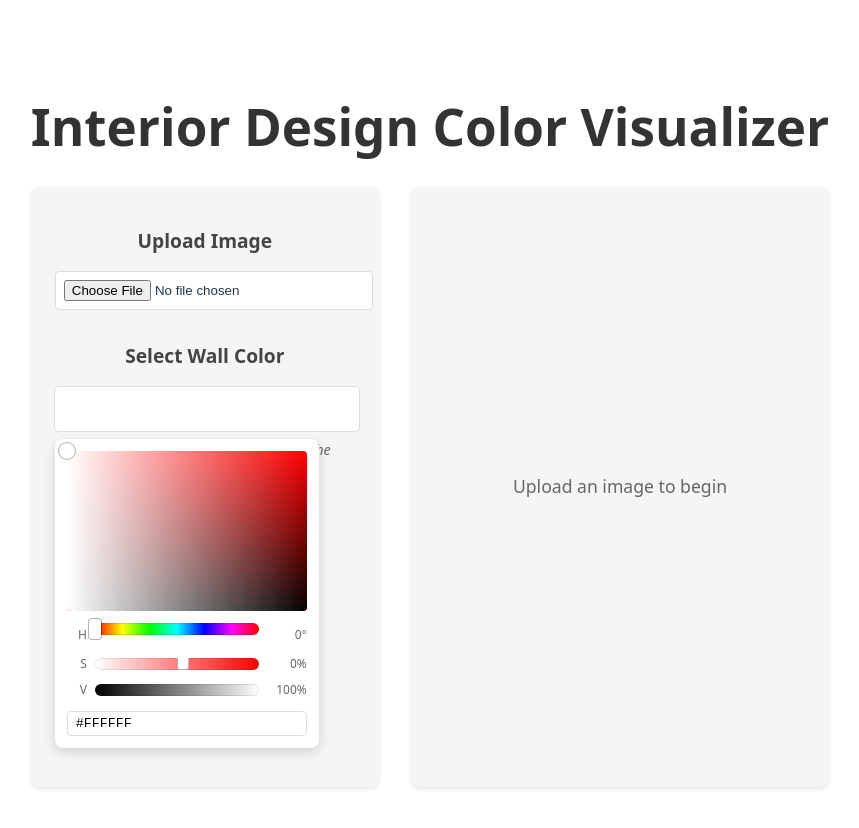
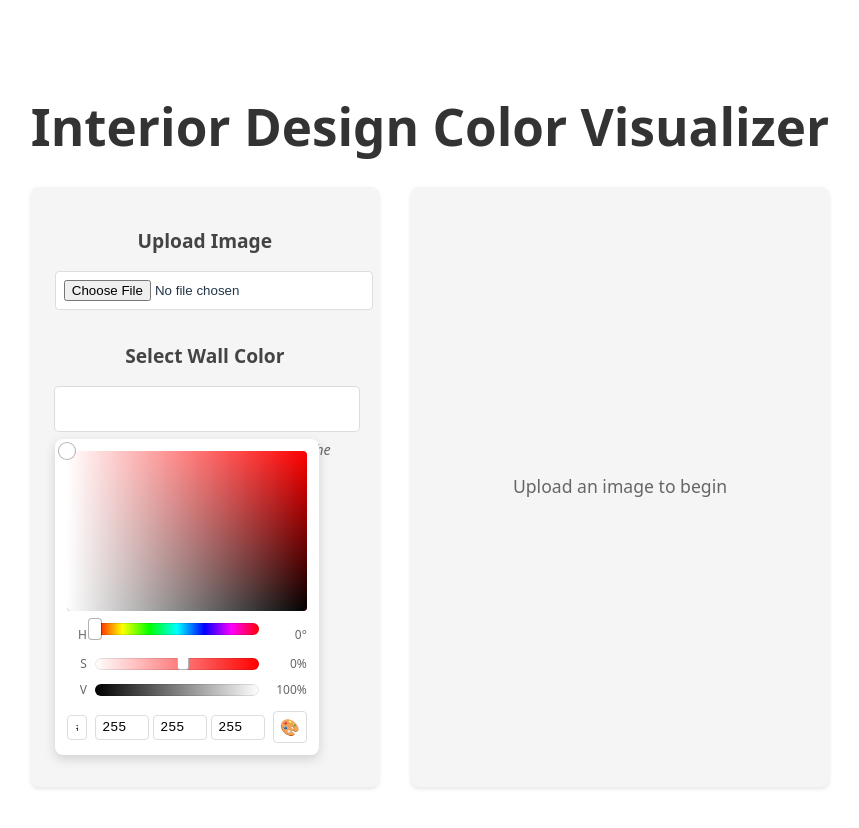
Before and after one commit to prasannaganesan/interior-design-app, a React (Vite) app: page / in a window 1280 px wide. Both pictures are taken after a click on the element 416 px from the left and 409 px from the top of the page. Shown: the top 828 px of the page, without its empty margins (210-1069 px from the left). Built offline with nearby package versions, Linux system fonts and the light colour scheme.

Commit message:
Add RGB inputs and eyedropper to color picker

```diff
--- a/src/App.css
+++ b/src/App.css
@@ -192,6 +192,28 @@ h2 {
   border-radius: 4px;
   font-family: monospace;
   text-transform: uppercase;
+}
+
+.rgb-inputs {
+  display: flex;
+  gap: 4px;
+}
+
+.rgb-inputs input {
+  width: 40px;
+  padding: 4px 6px;
+  border: 1px solid #ddd;
+  border-radius: 4px;
+  font-family: monospace;
+  text-align: center;
+}
+
+.eyedropper-button {
+  background: white;
+  border: 1px solid #ddd;
+  border-radius: 4px;
+  padding: 4px 6px;
+  cursor: pointer;
 }
 
 .hsv-controls {
--- a/src/components/ColorPicker.tsx
+++ b/src/components/ColorPicker.tsx
@@ -84,9 +84,29 @@ const HSVToHex = (hsv: HSV): string => {
   return `#${toHex(r)}${toHex(g)}${toHex(b)}`;
 };
 
+interface RGB {
+  r: number;
+  g: number;
+  b: number;
+}
+
+const hexToRGB = (hex: string): RGB => ({
+  r: parseInt(hex.slice(1, 3), 16),
+  g: parseInt(hex.slice(3, 5), 16),
+  b: parseInt(hex.slice(5, 7), 16)
+});
+
+const rgbToHex = ({ r, g, b }: RGB): string => {
+  const toHex = (n: number) => n.toString(16).padStart(2, '0');
+  return `#${toHex(r)}${toHex(g)}${toHex(b)}`;
+};
+
 export default function ColorPicker({ value, onChange }: ColorPickerProps) {
   const [isOpen, setIsOpen] = useState(false);
   const [hsv, setHSV] = useState<HSV>(hexToHSV(value));
+  const [hexInput, setHexInput] = useState(value.toUpperCase());
+  const [rgb, setRgb] = useState<RGB>(hexToRGB(value));
+  const [supportsEyeDropper, setSupportsEyeDropper] = useState(false);
   const pickerRef = useRef<HTMLDivElement>(null);
 
   useEffect(() => {
@@ -96,6 +116,8 @@ export default function ColorPicker({ value, onChange }: ColorPickerProps) {
       newHSV.h = hsv.h;
     }
     setHSV(newHSV);
+    setHexInput(value.toUpperCase());
+    setRgb(hexToRGB(value));
   }, [value]);
 
   useEffect(() => {
@@ -107,6 +129,10 @@ export default function ColorPicker({ value, onChange }: ColorPickerProps) {
 
     document.addEventListener('mousedown', handleClickOutside);
     return () => document.removeEventListener('mousedown', handleClickOutside);
+  }, []);
+
+  useEffect(() => {
+    setSupportsEyeDropper('EyeDropper' in window);
   }, []);
 
   const handleSVChange = (event: React.MouseEvent<HTMLDivElement>) => {
@@ -147,6 +173,31 @@ export default function ColorPicker({ value, onChange }: ColorPickerProps) {
   const getGradientColor = (s: number) => {
     const color = HSVToHex({ h: hsv.h, s, v: hsv.v });
     return color;
+  };
+
+  const handleHexInputChange = (newValue: string) => {
+    setHexInput(newValue);
+    if (/^#[0-9A-Fa-f]{6}$/.test(newValue)) {
+      onChange(newValue.toUpperCase());
+    }
+  };
+
+  const handleRgbChange = (channel: keyof RGB, value: number) => {
+    const newRgb = { ...rgb, [channel]: Math.max(0, Math.min(255, value)) };
+    setRgb(newRgb);
+    onChange(rgbToHex(newRgb));
+  };
+
+  const openEyeDropper = async () => {
+    if (!supportsEyeDropper) return;
+    try {
+      // eslint-disable-next-line @typescript-eslint/no-explicit-any
+      const eyeDropper = new (window as any).EyeDropper();
+      const result = await eyeDropper.open();
+      onChange(result.sRGBHex);
+    } catch {
+      // ignore cancellation errors
+    }
   };
 
   return (
@@ -238,14 +289,37 @@ export default function ColorPicker({ value, onChange }: ColorPickerProps) {
           <div className="color-info">
             <input
               type="text"
-              value={value.toUpperCase()}
-              onChange={(e) => {
-                const newValue = e.target.value;
-                if (/^#[0-9A-Fa-f]{6}$/.test(newValue)) {
-                  onChange(newValue);
-                }
-              }}
+              value={hexInput}
+              onChange={(e) => handleHexInputChange(e.target.value)}
             />
+            <div className="rgb-inputs">
+              <input
+                type="number"
+                min="0"
+                max="255"
+                value={rgb.r}
+                onChange={(e) => handleRgbChange('r', Number(e.target.value))}
+              />
+              <input
+                type="number"
+                min="0"
+                max="255"
+                value={rgb.g}
+                onChange={(e) => handleRgbChange('g', Number(e.target.value))}
+              />
+              <input
+                type="number"
+                min="0"
+                max="255"
+                value={rgb.b}
+                onChange={(e) => handleRgbChange('b', Number(e.target.value))}
+              />
+            </div>
+            {supportsEyeDropper && (
+              <button className="eyedropper-button" onClick={openEyeDropper}>
+                🎨
+              </button>
+            )}
           </div>
         </div>
       )}
```
